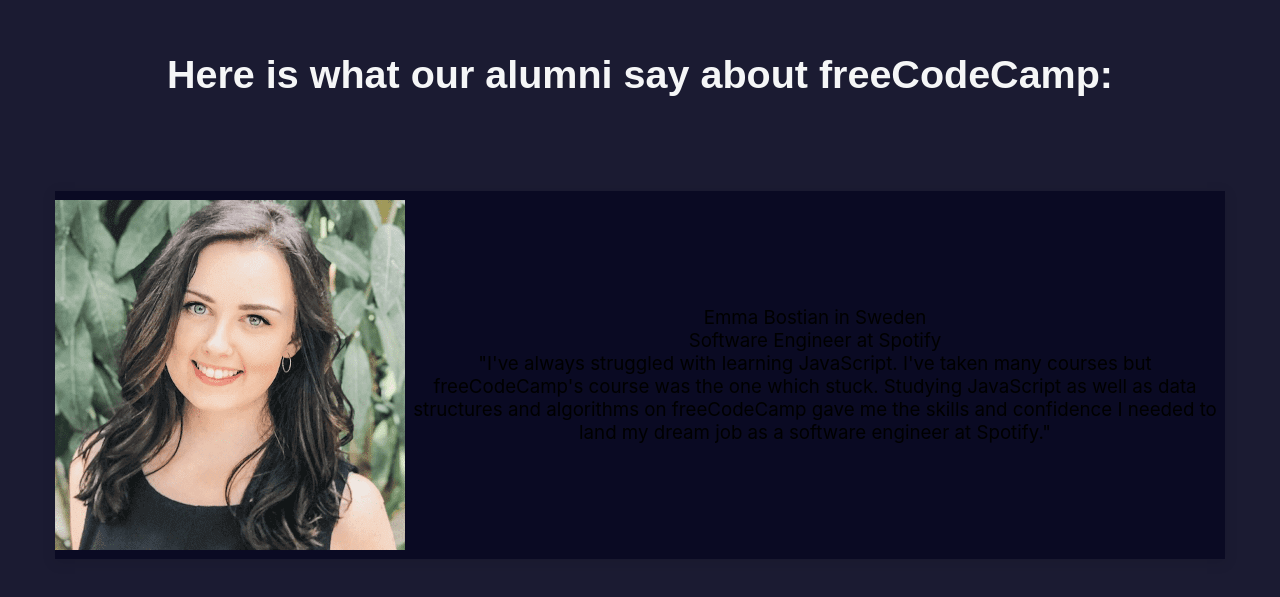
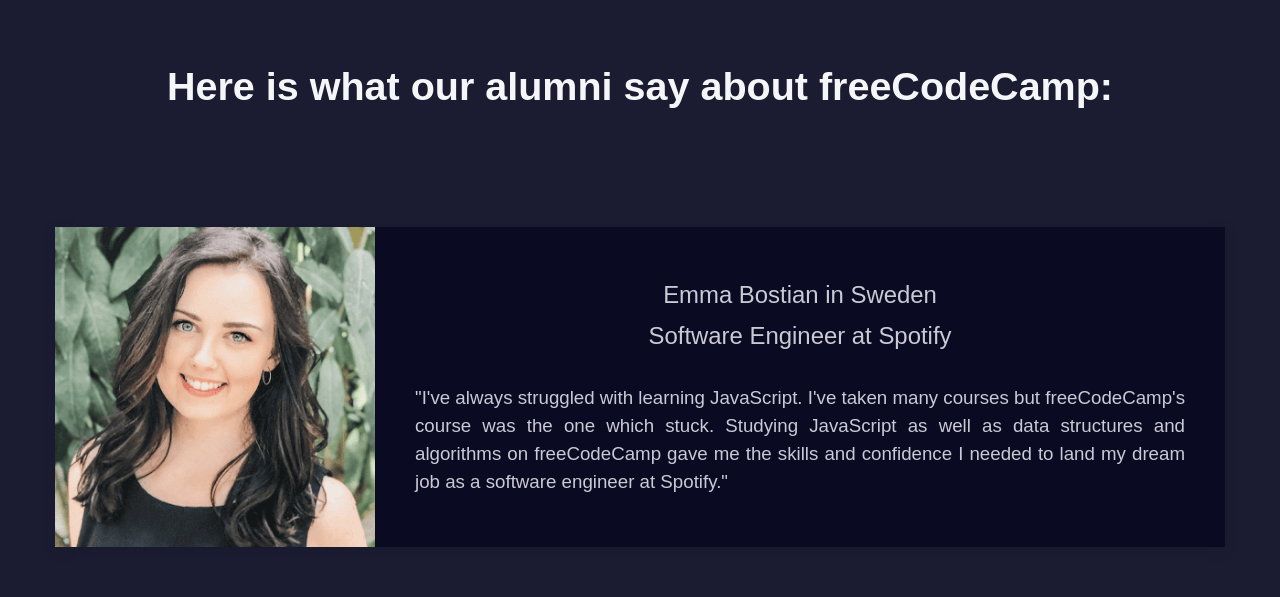
Before and after one commit to Hcrj99/Clone_Testify_FreeCodeCamp, a React (Create React App) app: page / in a window 1280 px wide. Shown: the part 109-706 px from the top of the page. Built offline with nearby package versions, Linux system fonts and the light colour scheme.

Commit message:
Add css styles +

```diff
--- a/src/Styles/Testify.css
+++ b/src/Styles/Testify.css
@@ -1,6 +1,6 @@
 .container__testify {
     width: 1170px;
-    height: 368px;
+    height: 320px;
     margin: 10px auto;
     display: flex;
     align-items: center;
@@ -8,3 +8,33 @@
     background-color: var(--Cards-color);
     box-shadow: 0 3px 13px 1px rgb(0 0 0 / 9%);
 }
+
+.container__testify-image {
+    height: 100%;
+    width: auto;
+}
+
+.container__testify-text {
+    width: 100%;
+    text-align: center;
+    padding: 40px;
+    font-family: sans-serif;
+    font-weight: 400;
+    line-height: 1.5;
+    font-size: 2rem;
+    color: var(--Text-color);
+}
+
+.testify-text__title {
+    font-size:  2.3rem;
+}
+
+.testify-text__position {
+    font-size: 2.3rem;
+    margin: 5px 0 30px;
+}
+
+.testify-text__testify {
+    font-size: 1.8rem;
+    text-align: justify;
+}
```
